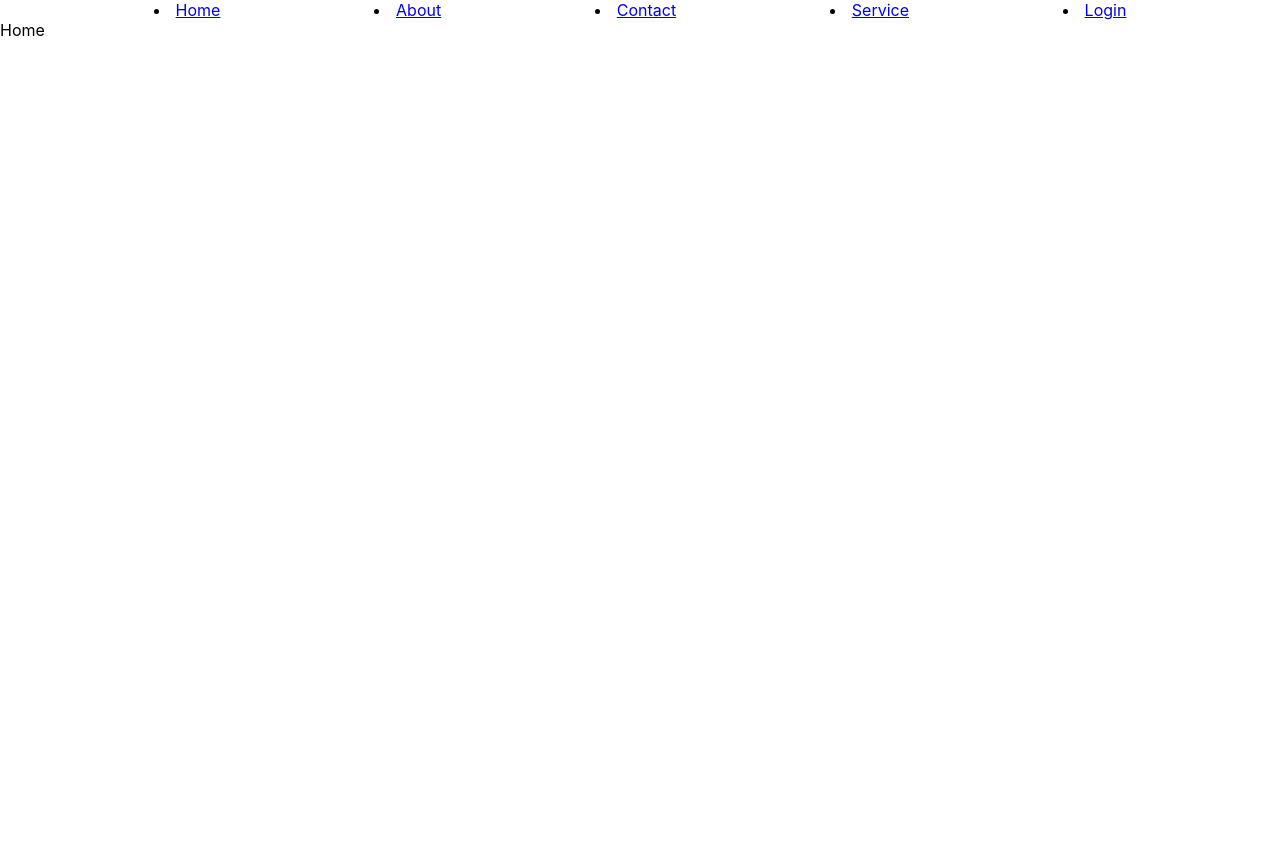
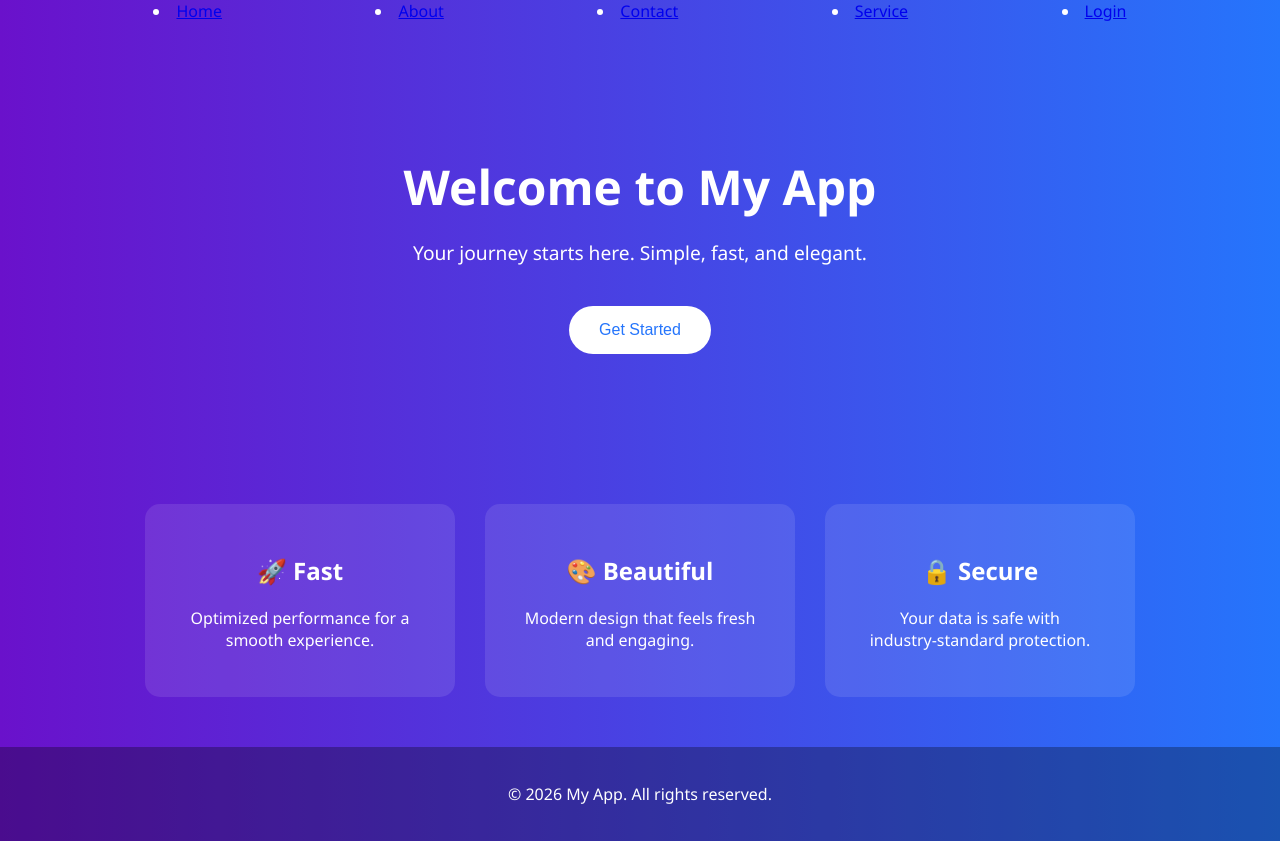
Before and after one commit to Harishsen69/emp-management, a React (Create React App) app: page / in a window 1280 px wide. Before the commit the page ends 800 px from the top, so only its background shows below. Built offline with nearby package versions, Linux system fonts and the light colour scheme.

Commit message:
update home,js

```diff
--- a/src/Components/Landing/Home.js
+++ b/src/Components/Landing/Home.js
@@ -1,9 +1,38 @@
 import React from 'react'
+import { Link } from 'react-router-dom'
+import './LandingPage.css' // optional external stylesheet
 
-function Home() {
+function LandingPage() {
   return (
-    <div>Home</div>
+    <div className="landing-container">
+      <header className="hero">
+        <h1>Welcome to My App</h1>
+        <p>Your journey starts here. Simple, fast, and elegant.</p>
+        <Link to="/login">
+          <button className="cta-button">Get Started</button>
+        </Link>
+      </header>
+
+      <section className="features">
+        <div className="feature-card">
+          <h2>🚀 Fast</h2>
+          <p>Optimized performance for a smooth experience.</p>
+        </div>
+        <div className="feature-card">
+          <h2>🎨 Beautiful</h2>
+          <p>Modern design that feels fresh and engaging.</p>
+        </div>
+        <div className="feature-card">
+          <h2>🔒 Secure</h2>
+          <p>Your data is safe with industry‑standard protection.</p>
+        </div>
+      </section>
+
+      <footer className="footer">
+        <p>© 2026 My App. All rights reserved.</p>
+      </footer>
+    </div>
   )
 }
 
-export default Home
+export default LandingPage
--- /dev/null
+++ b/src/Components/Landing/LandingPage.css
@@ -0,0 +1,58 @@
+body {
+  margin: 0;
+  font-family: 'Segoe UI', sans-serif;
+  background: linear-gradient(to right, #6a11cb, #2575fc);
+  color: #fff;
+}
+
+.landing-container {
+  text-align: center;
+}
+
+.hero {
+  padding: 100px 20px;
+}
+
+.hero h1 {
+  font-size: 3rem;
+  margin-bottom: 20px;
+}
+
+.hero p {
+  font-size: 1.2rem;
+  margin-bottom: 40px;
+}
+
+.cta-button {
+  background: #fff;
+  color: #2575fc;
+  border: none;
+  padding: 15px 30px;
+  font-size: 1rem;
+  border-radius: 30px;
+  cursor: pointer;
+  transition: 0.3s;
+}
+
+.cta-button:hover {
+  background: #f0f0f0;
+}
+
+.features {
+  display: flex;
+  justify-content: center;
+  gap: 30px;
+  padding: 50px 20px;
+}
+
+.feature-card {
+  background: rgba(255, 255, 255, 0.1);
+  padding: 30px;
+  border-radius: 15px;
+  width: 250px;
+}
+
+.footer {
+  padding: 20px;
+  background: rgba(0, 0, 0, 0.3);
+}
```
